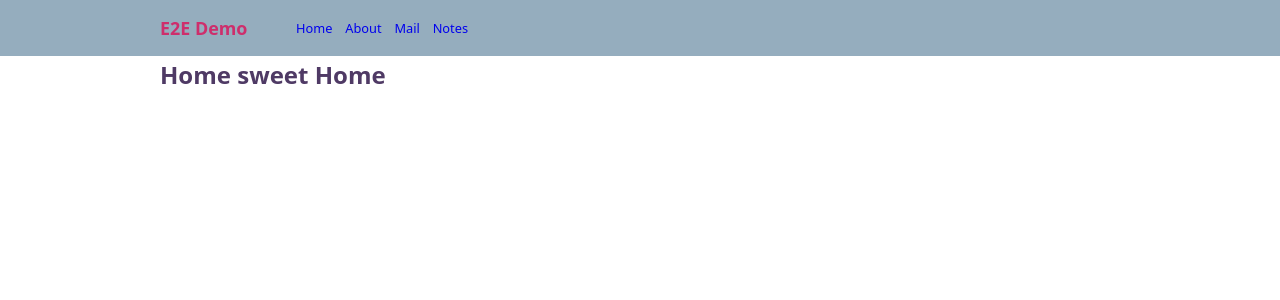
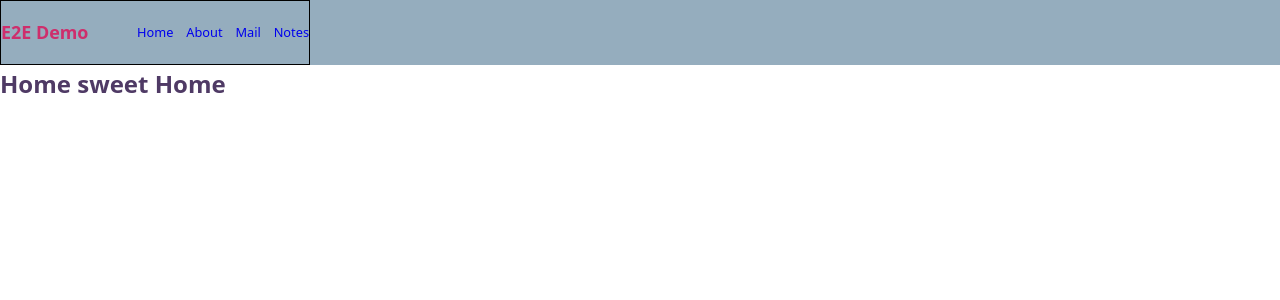
Before and after one commit to LidorLevi123/Appsus-v2, a React (Vite) app: page / in a window 1280 px wide. Shown: the top 300 px of the page. Built offline with nearby package versions, Linux system fonts and the light colour scheme.

Commit message:
build app layout

```diff
--- a/src/RootCmp.jsx
+++ b/src/RootCmp.jsx
@@ -12,7 +12,7 @@ import { MailIndex } from './apps/mail/pages/MailIndex.jsx'
 
 export function RootCmp() {
     return (
-        <div className="main-layout">
+        <div className="app-layout">
             <AppHeader />
             <main>
                 <Routes>
--- a/src/assets/styles/basics/_layout.scss
+++ b/src/assets/styles/basics/_layout.scss
@@ -1,33 +1,36 @@
+// .app-layout {
+    // display: grid;
+    // grid-template-rows: 65px 1fr;
+    // min-height: 100vh;
+    // height: 75px;
+
+    // @include for-narrow-layout {
+    //         grid-template-columns:
+    //             minmax(20px, 1fr)
+    //             minmax(auto, $mobile-breakpoint)
+    //             minmax(20px, 1fr);
+    // }
+
+    // @include for-normal-layout {
+    //         grid-template-columns:
+    //             minmax(20px, 1fr)
+    //             minmax(auto, $narrow-breakpoint)
+    //             minmax(20px, 1fr);
+    // }
+
+    // @include for-wide-layout {
+    //         grid-template-columns:
+    //             minmax(20px, 1fr)
+    //             minmax(auto, $normal-breakpoint)
+    //             minmax(20px, 1fr);
+    // }
+// }
+
 .main-layout {
     display: grid;
-    grid-template-columns: 1rem 1fr 1rem;
-
+    grid-template-columns: auto 1fr;
+    min-height: calc(100vh - 65px);
     > * {
-        grid-column: 2;
-
-        &.full {
-            grid-column: 1 / -1;
-        }
-    }
-
-    @include for-narrow-layout {
-            grid-template-columns:
-                minmax(20px, 1fr)
-                minmax(auto, $mobile-breakpoint)
-                minmax(20px, 1fr);
-    }
-
-    @include for-normal-layout {
-            grid-template-columns:
-                minmax(20px, 1fr)
-                minmax(auto, $narrow-breakpoint)
-                minmax(20px, 1fr);
-    }
-
-    @include for-wide-layout {
-            grid-template-columns:
-                minmax(20px, 1fr)
-                minmax(auto, $normal-breakpoint)
-                minmax(20px, 1fr);
+        border: 1px solid black;
     }
 }
--- a/src/assets/styles/cmps/AppHeader.scss
+++ b/src/assets/styles/cmps/AppHeader.scss
@@ -1,6 +1,7 @@
 .app-header {
     min-height: 3.5rem;
     background-color: $clr4;
+    height: 65px;
 
     nav {
         display: flex;
```
